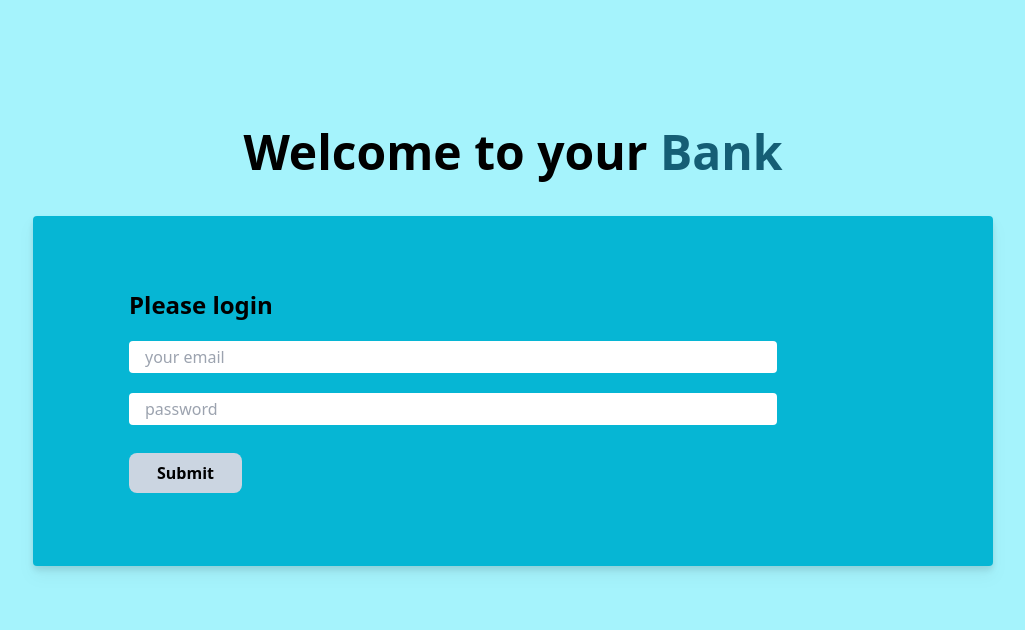
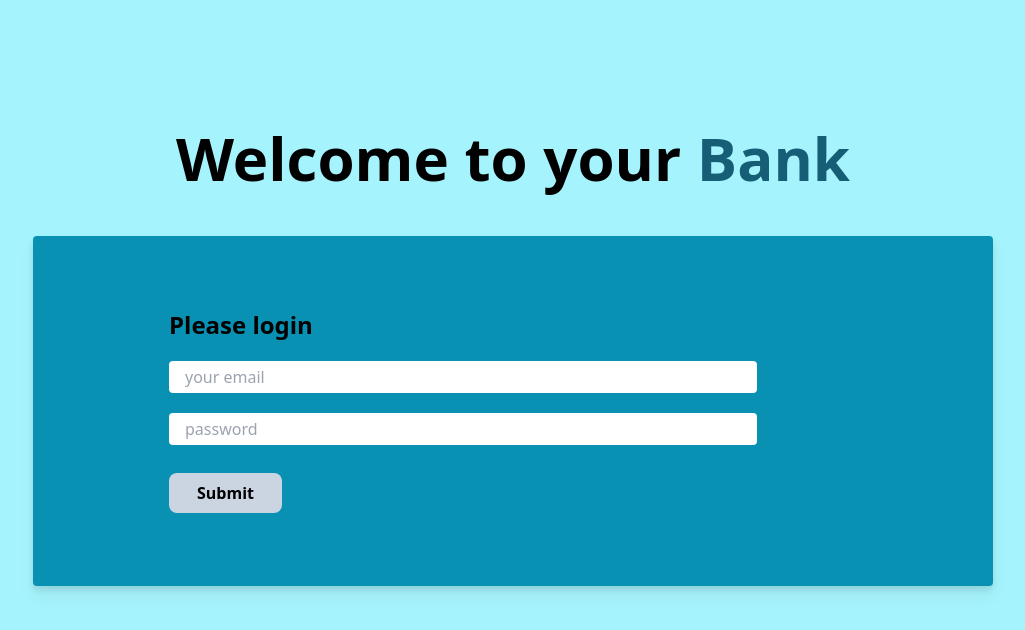
Before and after one commit to rezwan2230/bank-website-basic, a plain HTML site: page index.html in a window 1280 px wide. Shown: the whole page, without its empty margins (127-1152 px from the left). Drawn offline with nearby package versions, Linux system fonts and the light colour scheme.

Commit message:
color change

```diff
--- a/index.html
+++ b/index.html
@@ -8,17 +8,16 @@
     <script src="https://cdn.tailwindcss.com"></script>
 </head>
 
-<body class="bg-cyan-200 ">
+<body class="bg-cyan-200">
     <header>
-        <h1 class="text-5xl text-center mt-32 font-bold">Welcome to your <span class="text-cyan-800">Bank</span>
+        <h1 class="font text-6xl text-center mt-32 font-bold">Welcome to your <span class="text-cyan-800">Bank</span>
         </h1>
     </header>
 
     <main>
 
-
-        <section class="w-9/12 m-auto mt-10 bg-cyan-500 h-[350px] grid items-center rounded drop-shadow-lg">
-            <div class="pl-24">
+        <section class="w-9/12 m-auto mt-12 bg-cyan-500 bg-cyan-600  h-[350px] grid items-center rounded drop-shadow-lg">
+            <div class="pl-24 w-11/12 mx-auto ">
                 <h3 class=" text-2xl font-semibold text-cyan-1200">Please login</h3>
                 <input class="my-5 w-9/12 h-8 rounded pl-4" type="email" name="" id="user-email" placeholder="your email">
                 <br>
```
Also changed, not shown: bank.html (+1 -1 lines).
